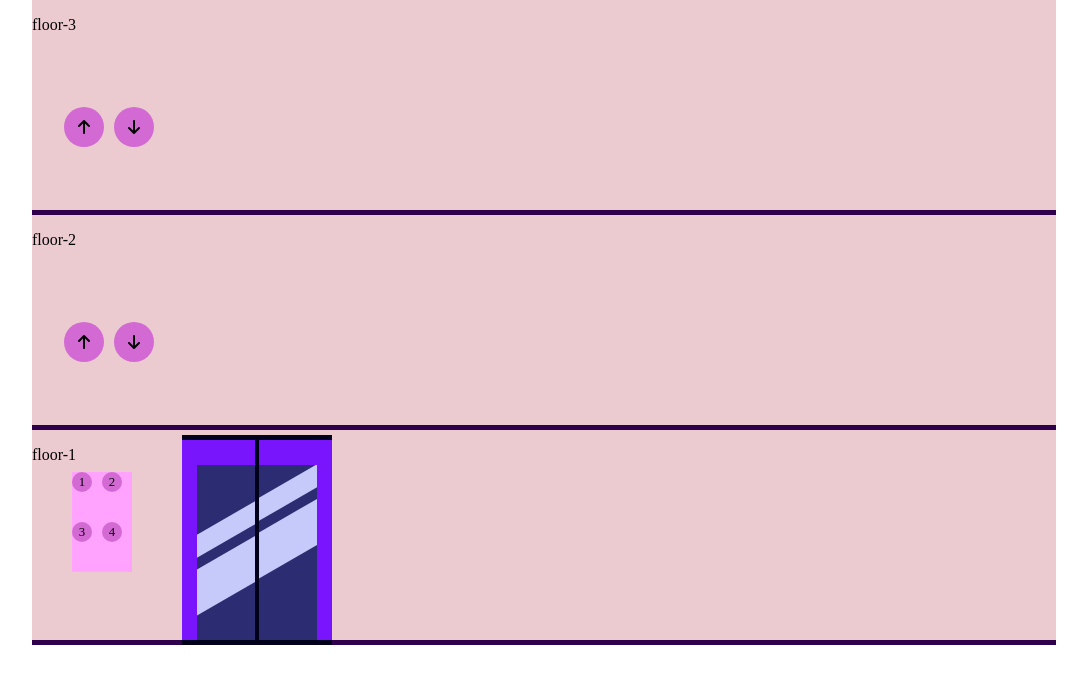
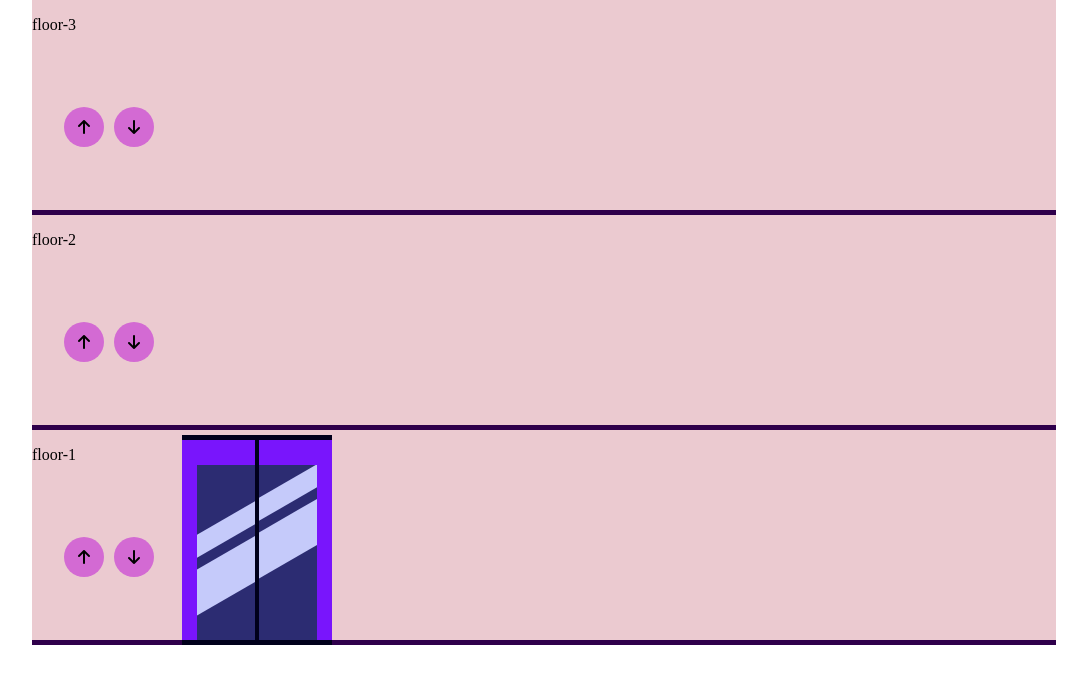
Before and after one commit to jayk-gupta/lift-simulator, a plain HTML site: page index.html in a window 1280 px wide. Shown: the whole page, without its empty margins (96-1183 px from the left). Drawn offline with Linux system fonts and the light colour scheme.

Commit message:
modified to previous version

```diff
--- a/index.html
+++ b/index.html
@@ -4,7 +4,10 @@
     <meta charset="UTF-8" />
     <meta http-equiv="X-UA-Compatible" content="IE=edge" />
     <meta name="viewport" content="width=device-width, initial-scale=1.0" />
-    <script src="https://kit.fontawesome.com/8d9d6854d7.js" crossorigin="anonymous"></script>
+    <script
+      src="https://kit.fontawesome.com/8d9d6854d7.js"
+      crossorigin="anonymous"
+    ></script>
     <link rel="stylesheet" href="style.css" />
     <title>Lift simulator</title>
   </head>
@@ -19,31 +22,32 @@
           <div class="btn-down btn btn-down-floor-3">
             <i class="fa-solid fa-arrow-down icon"></i>
           </div>
-
         </div>
       </div>
       <div class="floor-2 floor">
         <p class="para">floor-2</p>
         <div class="button">
           <div class="btn-up btn btn-up-floor-2">
-                 <i class="fa-solid fa-arrow-up icon"></i>
+            <i class="fa-solid fa-arrow-up icon"></i>
           </div>
           <div class="btn-down btn btn-down-floor-2">
-                <i class="fa-solid fa-arrow-down icon"></i>
+            <i class="fa-solid fa-arrow-down icon"></i>
           </div>
         </div>
       </div>
       <div class="floor-1 floor">
         <p class="para">floor-1</p>
-        <div class="controller">
-         <div class="num-1 num">1</div>
-         <div class="num-2 num">2</div>
-         <div class="num-3 num">3</div>
-         <div class="num-4 num">4</div>
+        <div class="button">
+          <div class="btn-up btn btn-up-floor-1">
+            <i class="fa-solid fa-arrow-up icon"></i>
+          </div>
+          <div class="btn-down btn btn-down-floor-1">
+            <i class="fa-solid fa-arrow-down icon"></i>
+          </div>
         </div>
       </div>
 
-      <div class="lift ">
+      <div class="lift">
         <div class="left-door door">
           <div class="diagonal diagonal-right">
             <div class="d1"></div>
@@ -58,6 +62,7 @@
         </div>
       </div>
     </div>
+
     <script src="script.js"></script>
   </body>
 </html>
```
